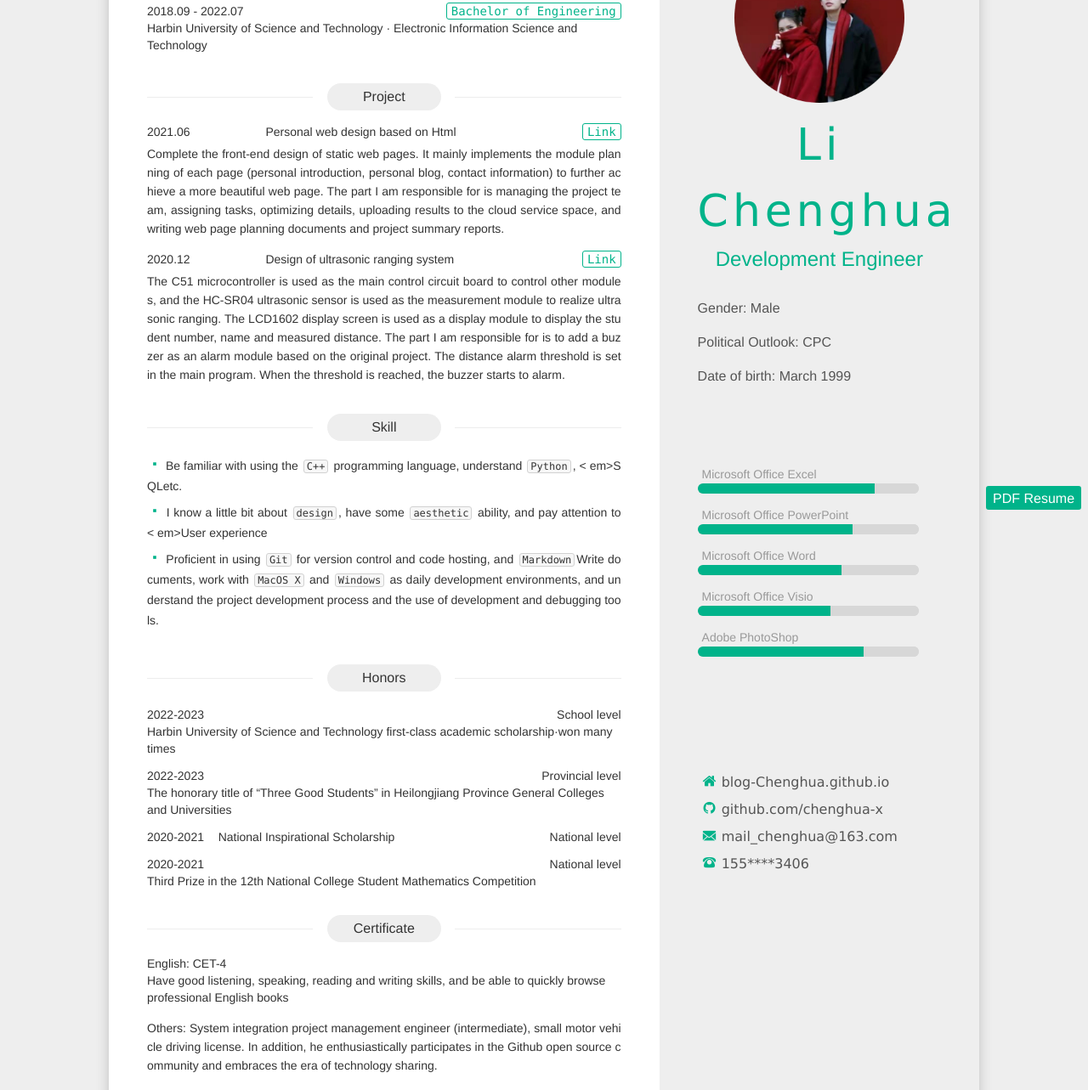
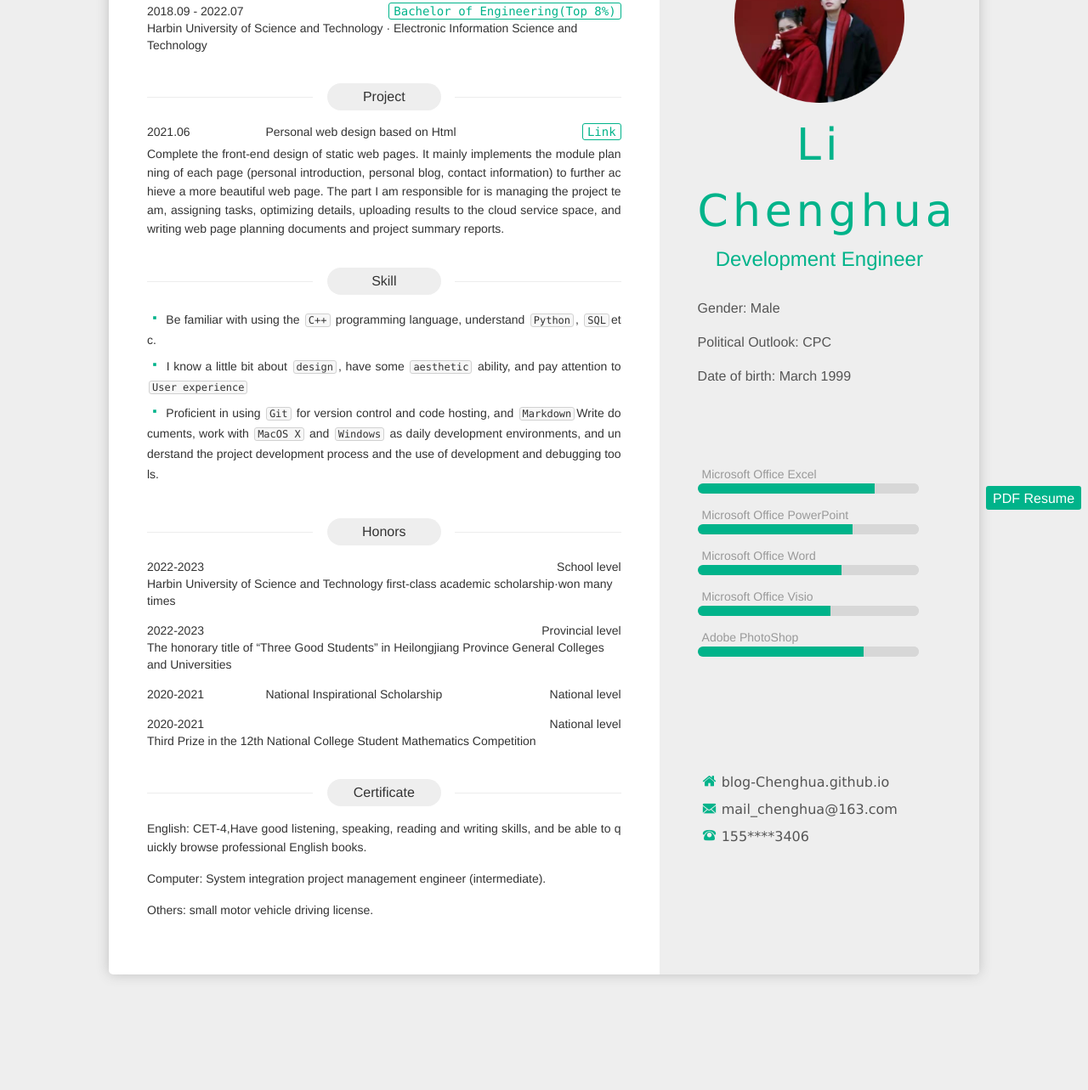
Before and after one commit to blog-chenghua/resume, a website: page index_en.html in a window 1280 px wide. Shown: the part 194-1477 px from the top of the page at 85% size. After the commit the page ends 1391 px from the top, so only its background shows below. Drawn offline with Linux system fonts and the light colour scheme.

Commit message:
Update index_en.html

```diff
--- a/index_en.html
+++ b/index_en.html
@@ -35,7 +35,7 @@
                     <div class=item>
                         <header class=item-hd>
                             <span class=item-time>2018.09 - 2022.07</span>
-                            <a class="btn item-more" href=# target=_blank>Bachelor of Engineering</a>
+                            <a class="btn item-more" href=# target=_blank>Bachelor of Engineering(Top 8%)</a>
                             <h3 class=item-name>Harbin University of Science and Technology · Electronic Information Science and Technology</h3>
                         </header>
                     </div>
@@ -61,18 +61,6 @@
                             </p>
                         </div>
                     </div>
-                    <div class=item>
-                        <header class=item-hd>
-                            <span class=item-time>2020.12</span>
-                            <a class="btn item-more" href=http://chenghua.icu target=_blank>Link</a>
-                            <h3 class=item-name>Design of ultrasonic ranging system</h3>
-                        </header>
-                        <div class=item-bd>
-                            <p class=section-content>
-                                The C51 microcontroller is used as the main control circuit board to control other modules, and the HC-SR04 ultrasonic sensor is used as the measurement module to realize ultrasonic ranging. The LCD1602 display screen is used as a display module to display the student number, name and measured distance. The part I am responsible for is to add a buzzer as an alarm module based on the original project. The distance alarm threshold is set in the main program. When the threshold is reached, the buzzer starts to alarm.
-                            </p>
-                        </div>
-                    </div>
                 </div>
             </section>
 
@@ -84,14 +72,14 @@
                 </header>
                 <div class=section-bd>
                     <ul class=section-list>
-                        <li><p class=section-content><i class="iconfont icon-dot"></i> Be familiar with using the <em>C++</em> programming language, understand <em>Python</em>, < em>SQL</em>etc. </p></li>
-                         <li><p class=section-content><i class="iconfont icon-dot"></i> I know a little bit about <em>design</em>, have some <em>aesthetic</em> ability, and pay attention to < em>User experience</em></p></li>
+                        <li><p class=section-content><i class="iconfont icon-dot"></i> Be familiar with using the <em>C++</em> programming language, understand <em>Python</em>, <em>SQL</em>etc. </p></li>
+                         <li><p class=section-content><i class="iconfont icon-dot"></i> I know a little bit about <em>design</em>, have some <em>aesthetic</em> ability, and pay attention to <em>User experience</em></p></li>
                          <li><p class=section-content><i class="iconfont icon-dot"></i> Proficient in using <em>Git</em> for version control and code hosting, and <em>Markdown</em >Write documents, work with <em>MacOS X</em> and <em>Windows</em> as daily development environments, and understand the project development process and the use of development and debugging tools. </p></li>
                     </ul>
                 </div>
             </section>
 
-            <section class=prize>
+            <section class=honor>
                 <header class=section-hd>
                     <span class=section-title-l></span>
                     <h2 class=section-title>Honors</h2>
@@ -129,7 +117,7 @@
                 </div>
             </section>
 
-            <section class=rank>
+            <section class=certificate>
                 <header class=section-hd>
                     <span class=section-title-l></span>
                     <h2 class=section-title>Certificate</h2>
@@ -138,14 +126,22 @@
                 <div class=section-bd>
                     <div class=item>
                         <header class=item-hd>
-                            <span class=item-time>English: CET-4</span>
-                            <h3 class=item-name>Have good listening, speaking, reading and writing skills, and be able to quickly browse professional English books</h3>
+                         <p class=section-content>
+                            English: CET-4,Have good listening, speaking, reading and writing skills, and be able to quickly browse professional English books.</em>
+                        </p>
+                        </header>
+                    </div>
+                    <div class=item>
+                        <header class=item-hd>
+                         <p class=section-content>
+                            Computer: System integration project management engineer (intermediate).</em>
+                        </p>
                         </header>
                     </div>
                     <div class=item>
                         <header class=item-hd>
                             <p class=section-content>
-                                Others: System integration project management engineer (intermediate), small motor vehicle driving license. In addition, he enthusiastically participates in the Github open source community and embraces the era of technology sharing. </em>
+                                Others: small motor vehicle driving license.</em>
                                 </p>
 
                         </header>
@@ -201,13 +197,6 @@
                         </a>
                     </li>
                     <li>
-                        <a href=https://github.com/chenghua-x target=_blank>
-                            <i class="iconfont icon-github"></i>
-                            <span class=contact-link>github.com/chenghua-x</span>
-
-                        </a>
-                    </li>
-                    <li>
                         <a href=mailto:mail_chenghua@163.com target=_blank>
                             <i class="iconfont icon-email"></i>
                             <span class=contact-link>mail_chenghua@163.com</span>
@@ -215,7 +204,7 @@
                         </a>
                     </li>
                     <li>
-                        <a href=tel:15545523406 target=_blank>
+                        <a href=tel:+86-15545523406 target=_blank>
                             <i class="iconfont icon-phone"></i>
                             <span class=contact-link>155****3406</span>
                         </a>
```
